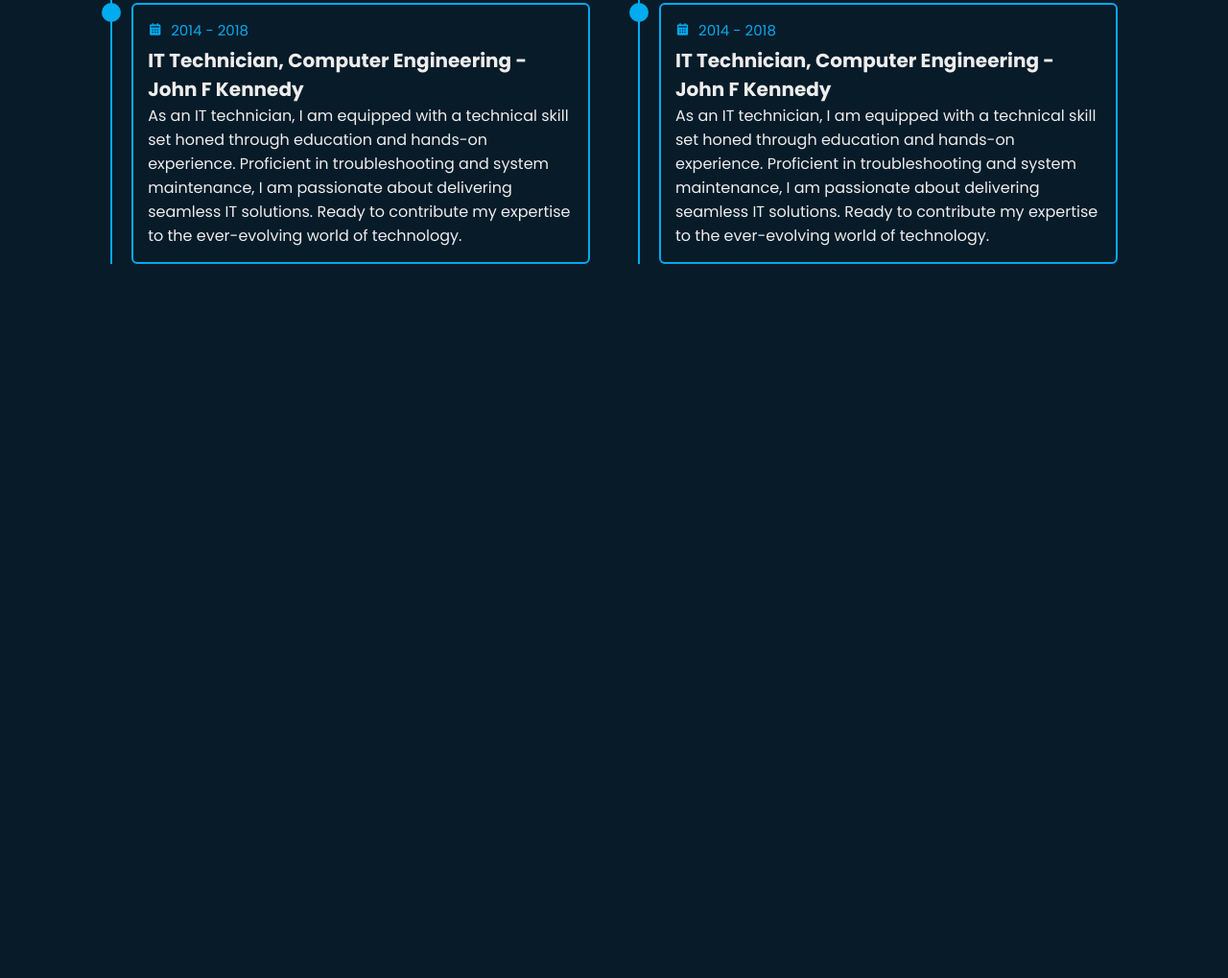
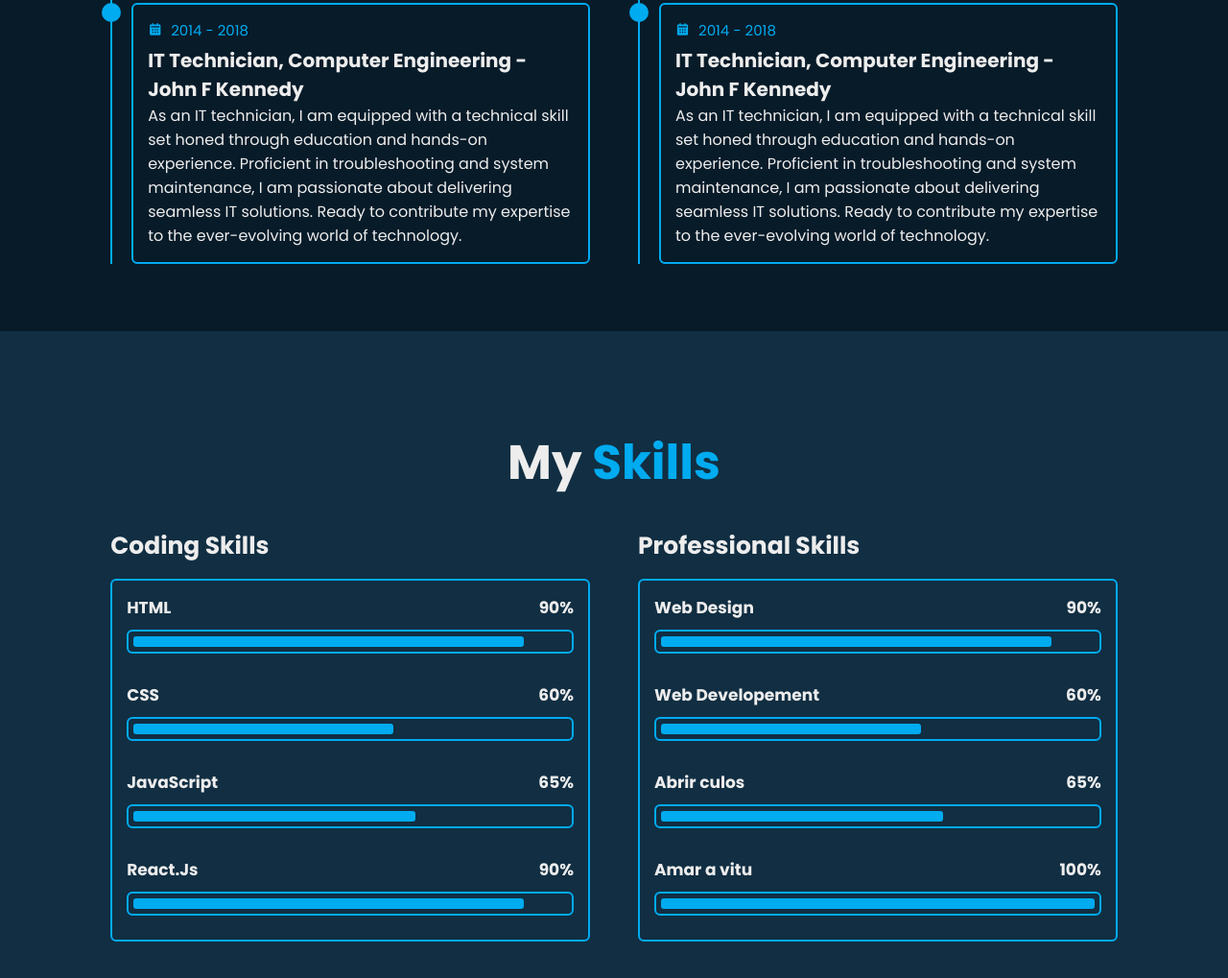
Before and after one commit to victoriafahn/JuanCruzAstradaDuran, a plain HTML site: page index.html in a window 1280 px wide. Shown: the part 2389-3408 px from the top of the page at 96% size. Before the commit the page ends 2734 px from the top, so only its background shows below. Drawn offline with nearby package versions, Linux system fonts and the light colour scheme.

Commit message:
JuanCruzAstradaDuran

```diff
--- a/css/style.css
+++ b/css/style.css
@@ -383,3 +383,110 @@ span {
 .education-content .content p {
     font-size: 1.6rem;
 }
+
+.skills {
+    min-height: auto;
+    padding-bottom: 7rem;
+    background: var(--second-bg-color);
+}
+
+.skills .skills-row {
+    display: flex;
+    flex-wrap: wrap;
+    gap: 5rem;
+}
+
+.skills-row .skills-column {
+    flex: 1 1 40rem;
+}
+
+.skills-column .title {
+    font-size: 2.5rem;
+    margin: 0 0 1.5rem;
+}
+
+.skills-box .skills-content {
+    position: relative;
+    border: .2rem solid var(--main-color);
+    border-radius: .6rem;
+    padding: .5rem 1.5rem;
+    z-index: 1;
+    overflow: hidden;
+}
+
+.skills-box .skills-content::before {
+    content: '';
+    position: absolute;
+    top: 0;
+    left: 0;
+    width: 0%;
+    height: 100%;
+    background: var(--second-bg-color);
+    z-index: -1;
+    transition: .5s;
+}
+
+.skills-box .skills-content:hover::before {
+    width: 100%;
+}
+
+.skills-content .progress {
+    padding: 1rem 0;
+}
+
+.skills-content .progress h3 {
+    font-size: 1.7rem;
+    display: flex;
+    justify-content: space-between;
+}
+
+.skills-content .progress h3 span {
+    color: var(--text-color);
+}
+
+.skills-content .progress .bar {
+    height: 2.5rem;
+    border-radius: .6rem;
+    border: .2rem solid var(--main-color);
+    padding: .5rem;
+    margin: 1rem 0;
+}
+
+.skills-content .progress .bar span {
+    display: block;
+    height: 100%;
+    border-radius: .3rem;
+    background: var(--main-color);
+}
+
+.skills-column:nth-child(1) .skills-content .progress:nth-child(1) .bar span {
+    width: 90%;
+}
+
+.skills-column:nth-child(1) .skills-content .progress:nth-child(2) .bar span {
+    width: 60%;
+}
+
+.skills-column:nth-child(1) .skills-content .progress:nth-child(3) .bar span {
+    width: 65%;
+}
+
+.skills-column:nth-child(1) .skills-content .progress:nth-child(4) .bar span {
+    width: 90%;
+}
+
+.skills-column:nth-child(2) .skills-content .progress:nth-child(1) .bar span {
+    width: 90%;
+}
+
+.skills-column:nth-child(2) .skills-content .progress:nth-child(2) .bar span {
+    width: 60%;
+}
+
+.skills-column:nth-child(2) .skills-content .progress:nth-child(3) .bar span {
+    width: 65%;
+}
+
+.skills-column:nth-child(2) .skills-content .progress:nth-child(4) .bar span {
+    width: 100%;
+}
--- a/index.html
+++ b/index.html
@@ -208,6 +208,69 @@
 
     <!-- skills section design -->
 
+    <section class="skills" id="skills">
+        <h2 class="heading">My <span>Skills</span></h2>
+
+        <div class="skills-row">
+            <div class="skills-column">
+                <h3 class="title">Coding Skills</h3>
+
+                <div class="skills-box">
+                    <div class="skills-content">
+                        <div class="progress">
+                            <h3>HTML <span>90%</span></h3>
+                            <div class="bar"><span></span></div>
+                        </div>
+
+                        <div class="progress">
+                            <h3>CSS <span>60%</span></h3>
+                            <div class="bar"><span></span></div>
+                        </div>
+
+                        <div class="progress">
+                            <h3>JavaScript <span>65%</span></h3>
+                            <div class="bar"><span></span></div>
+                        </div>
+
+                        <div class="progress">
+                            <h3>React.Js <span>90%</span></h3>
+                            <div class="bar"><span></span></div>
+                        </div>
+                    </div>
+                </div>
+            </div>
+
+            <div class="skills-column">
+                <h3 class="title">Professional Skills</h3>
+
+                <div class="skills-box">
+                    <div class="skills-content">
+                        <div class="progress">
+                            <h3>Web Design<span>90%</span></h3>
+                            <div class="bar"><span></span></div>
+                        </div>
+
+                        <div class="progress">
+                            <h3>Web Developement <span>60%</span></h3>
+                            <div class="bar"><span></span></div>
+                        </div>
+
+                        <div class="progress">
+                            <h3>Abrir culos <span>65%</span></h3>
+                            <div class="bar"><span></span></div>
+                        </div>
+
+                        <div class="progress">
+                            <h3>Amar a vitu <span>100%</span></h3>
+                            <div class="bar"><span></span></div>
+                        </div>
+                    </div>
+                </div>
+            </div>
+        </div>
+
+    </section>
+
     <!-- contact section design -->
 
     <!-- footer design -->
```
